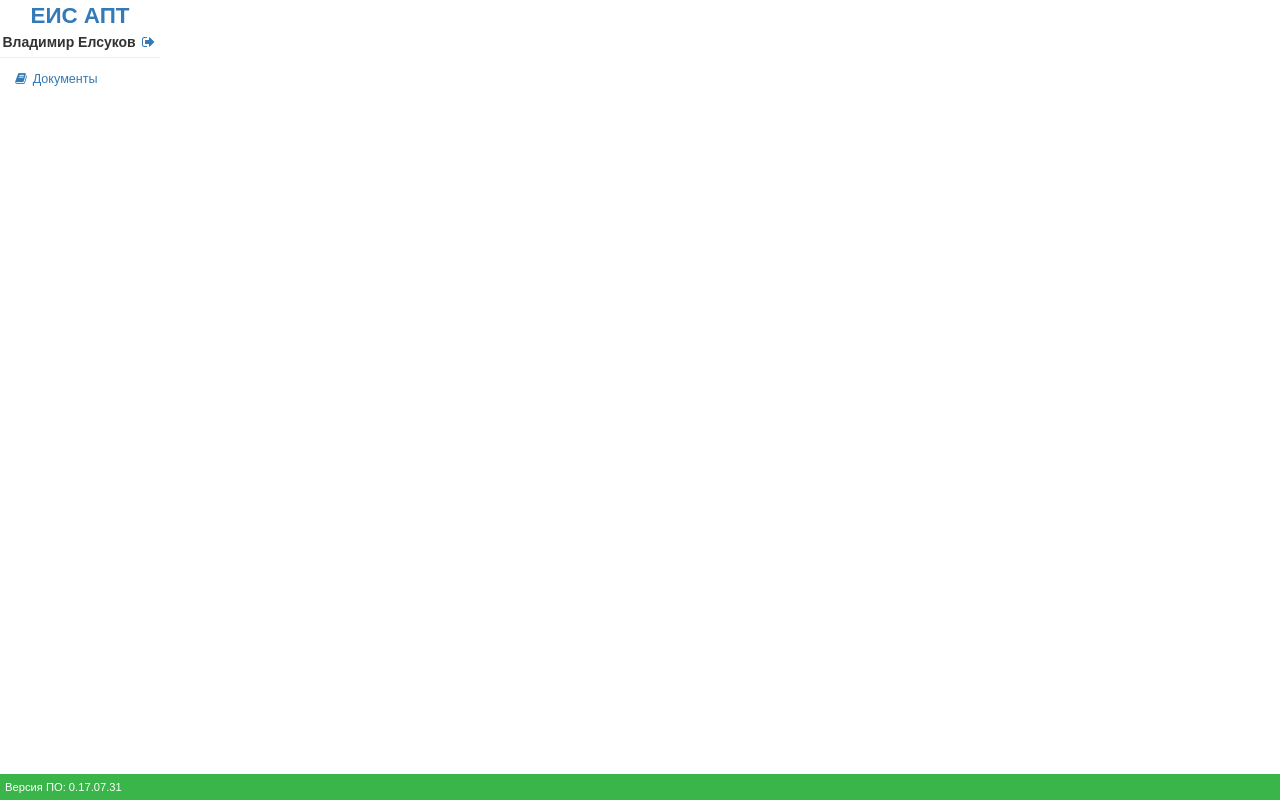
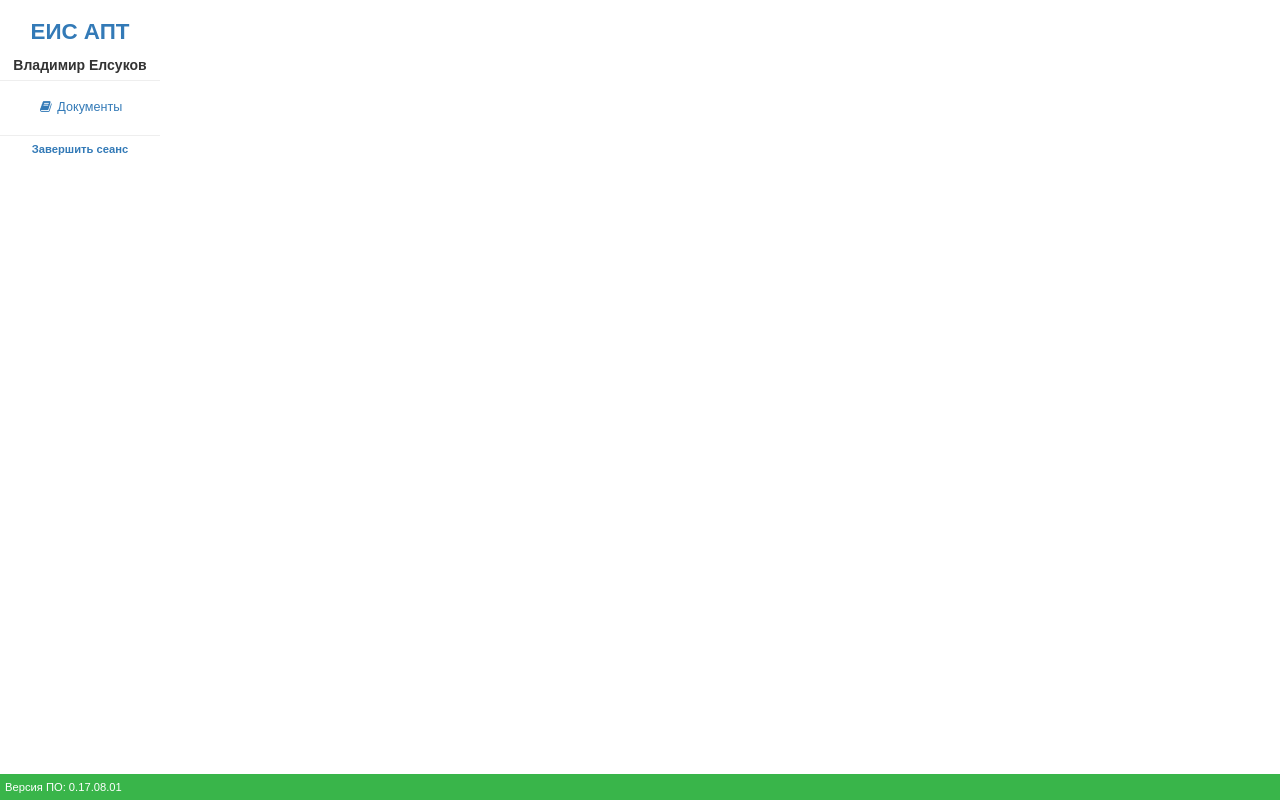
Before and after one commit to e-vladimir/EIS, a Django app: page / in a window 1280 px wide. Run offline with Django 3.2, Linux system fonts and the light colour scheme; a user stored in the database is signed in; some libraries are stand-ins or nearby versions.

Commit message:
Внешний вид

```diff
--- a/EIS/global_info.py
+++ b/EIS/global_info.py
@@ -1,2 +1,2 @@
 EIS_NAME    = 'АПТ'
-EIS_VERSION = '0.17.07.31'
+EIS_VERSION = '0.17.08.01'
--- a/EIS/static/main.css
+++ b/EIS/static/main.css
@@ -17,7 +17,7 @@ body {
     width: 100%;
     }
 
-.eis_name {
+h1 {
     font-size: 1.6em;
     font-weight: bold;
     }
@@ -34,7 +34,7 @@ body {
 .menu {
     width: 150px;
     padding: 5px;
-    margin: 0px 5px 5px 5px;
+    margin: 5px 5px 5px 5px;
     }
 
 .menu div {
--- a/EIS/templates/index_private.html
+++ b/EIS/templates/index_private.html
@@ -2,15 +2,23 @@
     <table>
         <tr>
             <td align="center">
-                <div class="eis_name"> <a href="/">ЕИС {{ EIS_NAME }}</a> </div>
-                <div class="eis_user"> {{user.first_name}} {{user.last_name}} <a href="/admin/logout/"><i class="fa fa-sign-out fa-fw" aria-hidden="true"></i></a> </div>
+                <h1> <a href="/">ЕИС {{ EIS_NAME }}</a> </h1>
+                <div class="eis_user"> {{user.first_name}} {{user.last_name}}</div>
             </td>
         </tr>
         <tr><td><hr></td></tr>
         <tr>
-            <td>
+            <td align="center">
                 <div class="menu">
                 {% include "menu.html" %}
+                </div>
+            </td>
+        </tr>
+        <tr><td><hr></td></tr>
+        <tr>
+            <td align="center">
+                <div class="logout">
+                 <a href="/admin/logout/">Завершить сеанс</a>
                 </div>
             </td>
         </tr>
```
